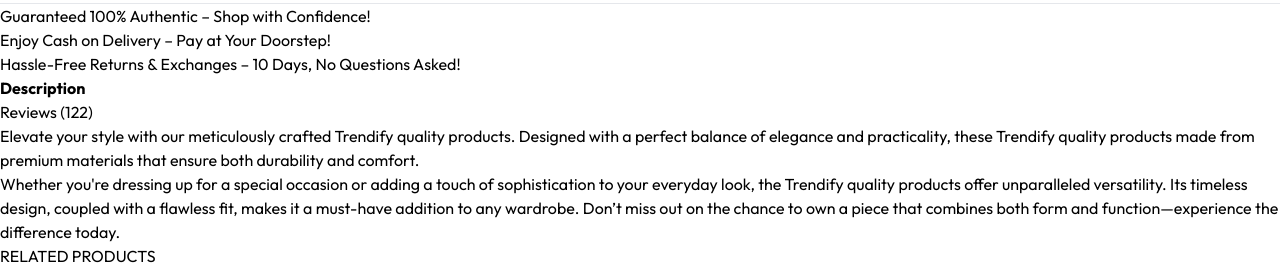
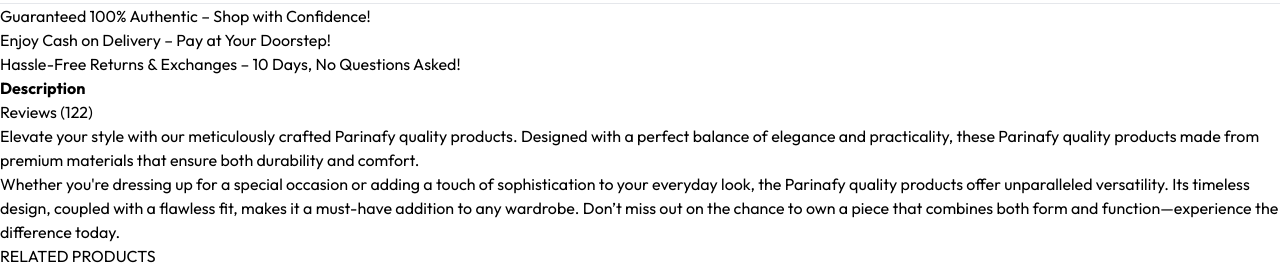
Before and after one commit to pareenathapa/security-parinafy, a React (Vite) app in the folder frontend/: page /product/aaaaa in a window 1280 px wide. Shown: the part 2601-2867 px from the top of the page. Built offline with nearby package versions, Linux system fonts and the light colour scheme; no server answers.

Commit message:
Modified

```diff
--- a/frontend/src/pages/Product.jsx
+++ b/frontend/src/pages/Product.jsx
@@ -99,8 +99,8 @@
           <p className='px-5 py-3 text-sm border'>Reviews (122)</p>
         </div>
         <div className='flex flex-col gap-4 px-6 py-6 text-sm text-gray-500 border'>
-          <p>Elevate your style with our meticulously crafted Trendify quality products. Designed with a perfect balance of elegance and practicality, these Trendify quality products made from premium materials that ensure both durability and comfort.</p>
-          <p>Whether you're dressing up for a special occasion or adding a touch of sophistication to your everyday look, the Trendify quality products offer unparalleled versatility. Its timeless design, coupled with a flawless fit, makes it a must-have addition to any wardrobe. Don’t miss out on the chance to own a piece that combines both form and function—experience the difference today.</p>
+          <p>Elevate your style with our meticulously crafted Parinafy quality products. Designed with a perfect balance of elegance and practicality, these Parinafy quality products made from premium materials that ensure both durability and comfort.</p>
+          <p>Whether you're dressing up for a special occasion or adding a touch of sophistication to your everyday look, the Parinafy quality products offer unparalleled versatility. Its timeless design, coupled with a flawless fit, makes it a must-have addition to any wardrobe. Don’t miss out on the chance to own a piece that combines both form and function—experience the difference today.</p>
         </div>
       </div>
       {/* Display Related Products */}
```
